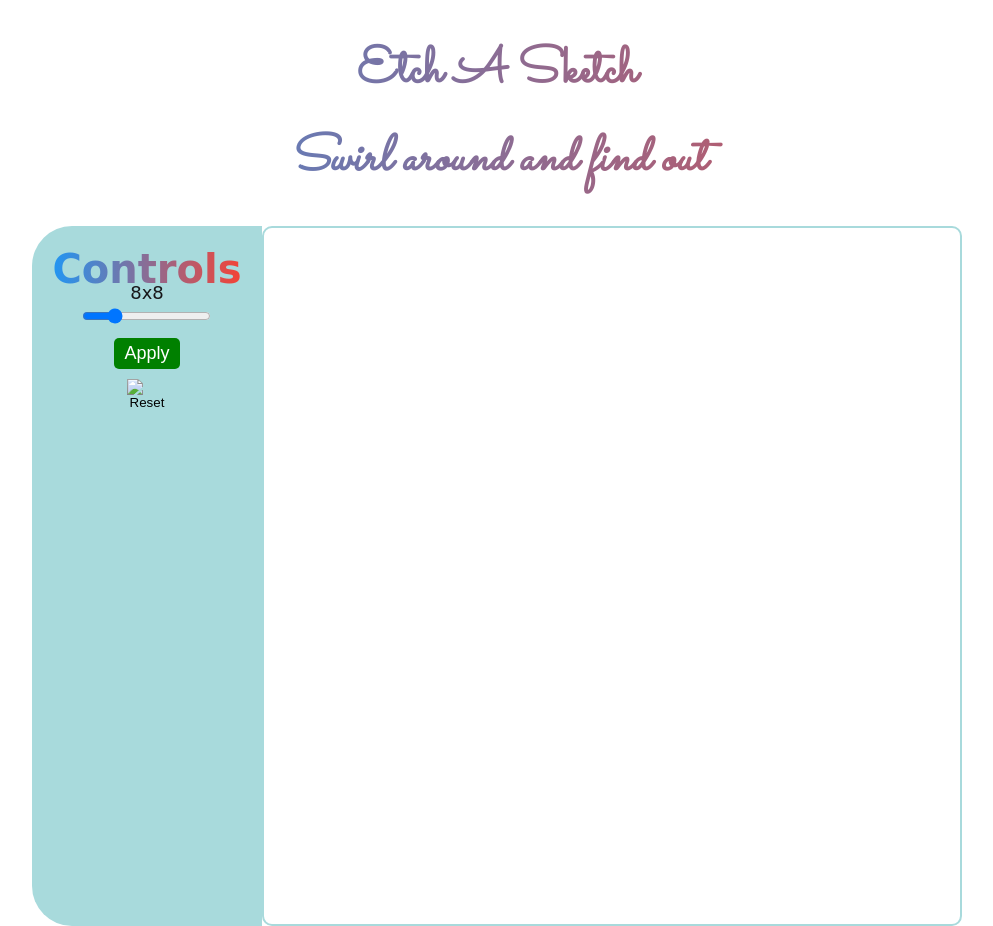
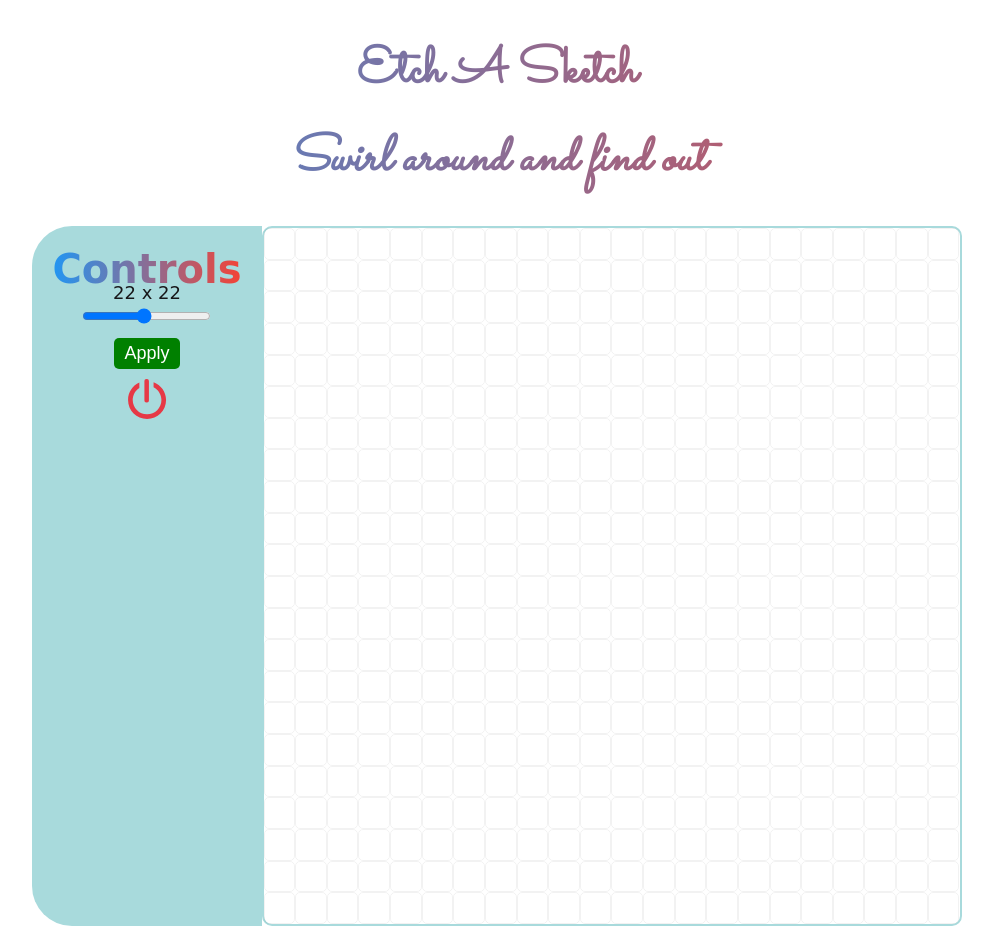
Before and after one commit to kamigawahorizon/etched_A_Sketch, a plain HTML site: page index.html in a window 1280 px wide. Shown: the whole page, without its empty margins (143-1136 px from the left). Drawn offline with Linux system fonts and the light colour scheme.

Commit message:
Update index.html

```diff
--- a/index.html
+++ b/index.html
@@ -19,15 +19,13 @@
                     <h3>Controls</h3>
 
                     <div class="grid-size">
-                        8x8
+                        22 x 22
                     </div>
 
-                    <input type="range" min="2" max="30" value="8" />
+                    <input type="range" min="2" max="44" value="22" />
                     <button class="apply">Apply</button>
                     <button class="reset">
-                        <img
-                        src=".images/power-button.svg"
-                        alt="Reset" />
+                        <img src="images/power-button.svg" alt="Reset" />
                     </button>
                 </div>
             </div>
@@ -35,6 +33,18 @@
             <div class="grid"></div>
         </div>
 
-        <script src="app.js"></script>
+        <script src="script.js"></script>
     </body>
+
 </html>
+
+<!--
+    the list of class
+    1. container
+    2. controls
+    3. controls-inner
+    4. grid-size
+    5. apply
+    6. reset
+    7. grid
+ -->
```
